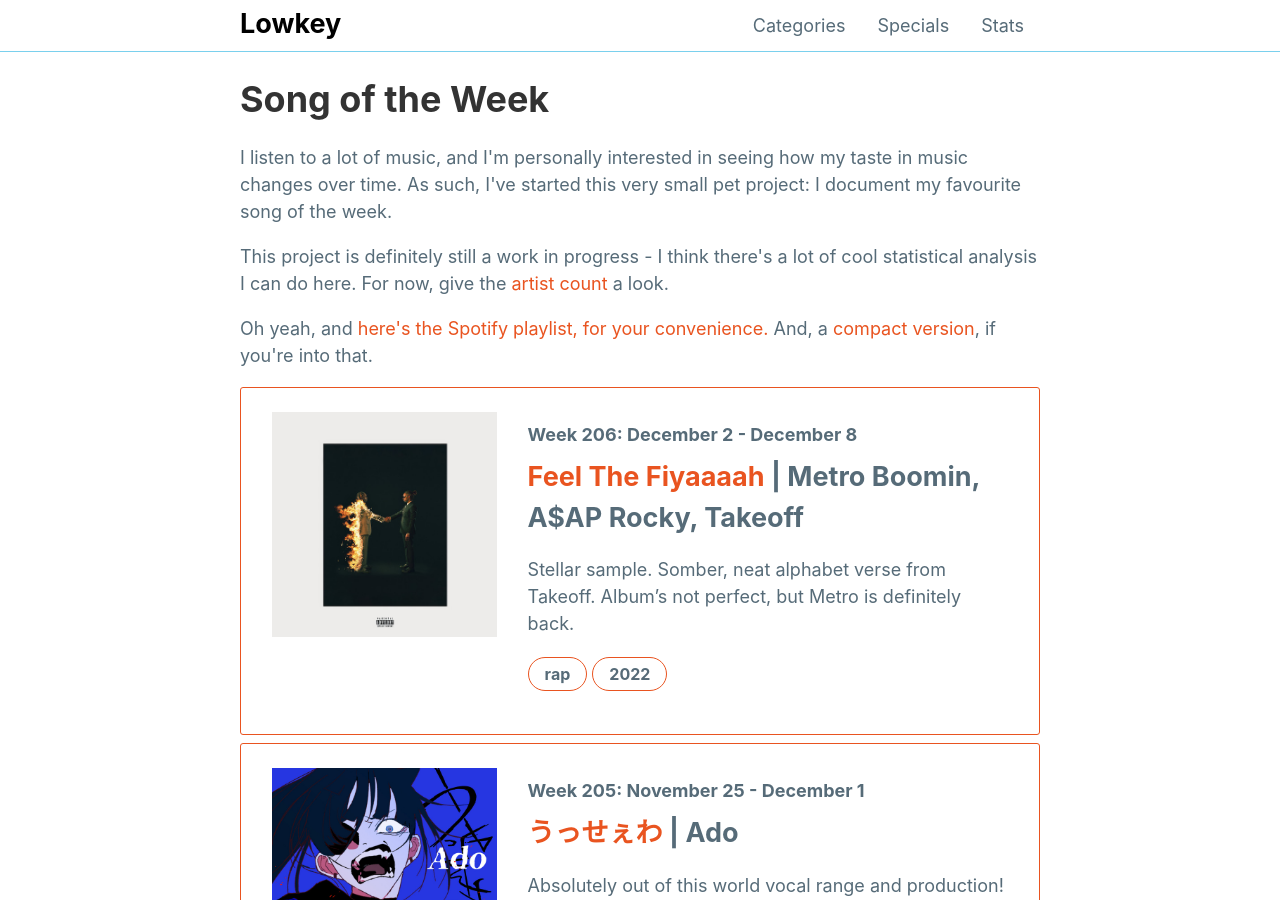
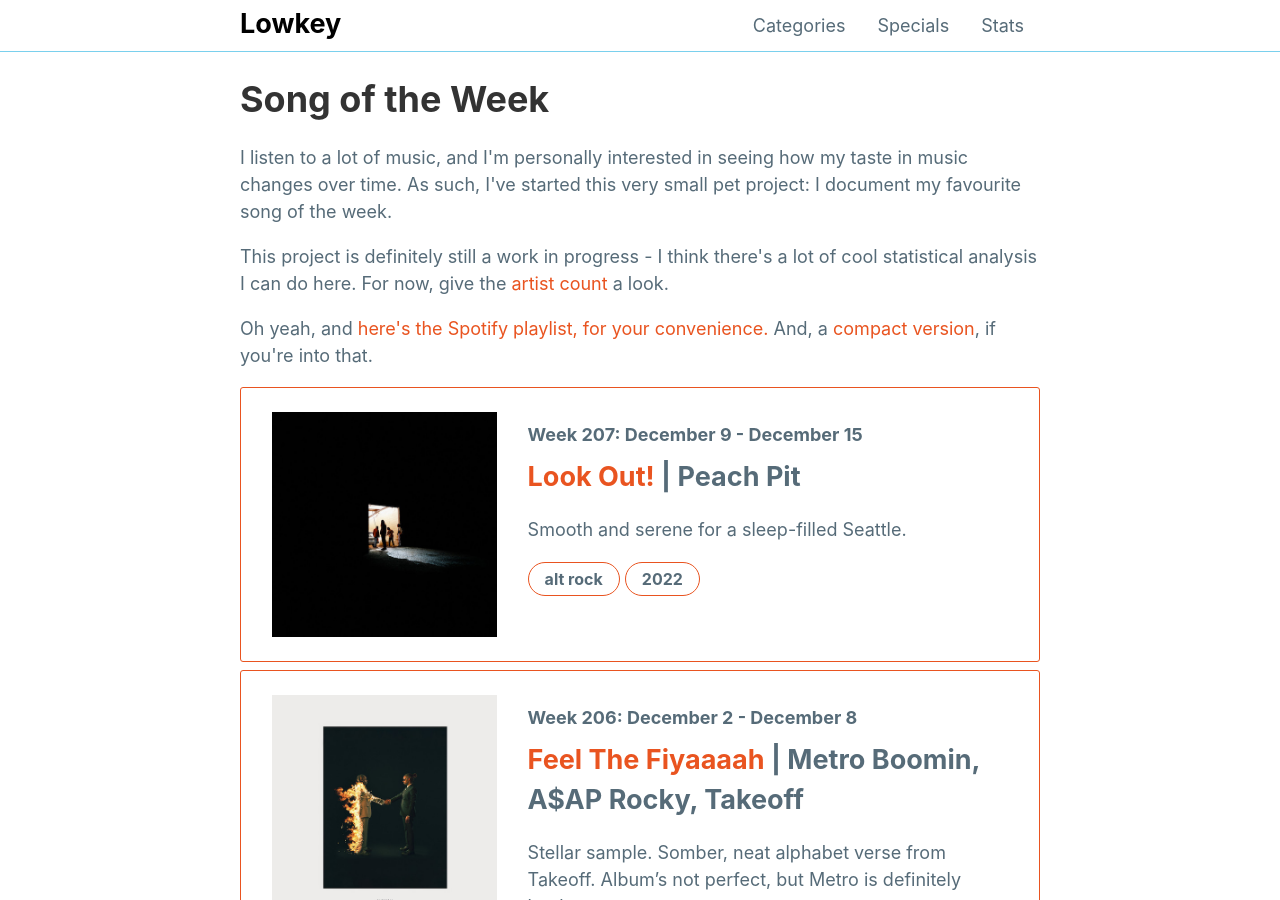
Before and after one commit to mattxwang/lowkey, a Jekyll site: the page built from stats/song-of-the-week.html, in a window 1280 px wide and 900 px high. Built offline with Jekyll 4.4.1, drawn with Linux system fonts in a browser that asks for light colours; comment, search, counter and statistics services are not loaded.

Commit message:
look out!

```diff
--- a/_data/sotw.yml
+++ b/_data/sotw.yml
@@ -2333,3 +2333,13 @@ week206:
   genre: "rap"
   year: 2022
   blurb: Stellar sample. Somber, neat alphabet verse from Takeoff. Album's not perfect, but Metro is definitely back.
+week207:
+  week: "Week 207: December 9 - December 15"
+  title: "Look Out!"
+  artists:
+  - "Peach Pit"
+  album: "From 2 to 3"
+  album_art: "from2to3.jpeg"
+  genre: "alt rock"
+  year: 2022
+  blurb: Smooth and serene for a sleep-filled Seattle.
```
Also changed, not shown: img/albums/from2to3.jpeg (added).
